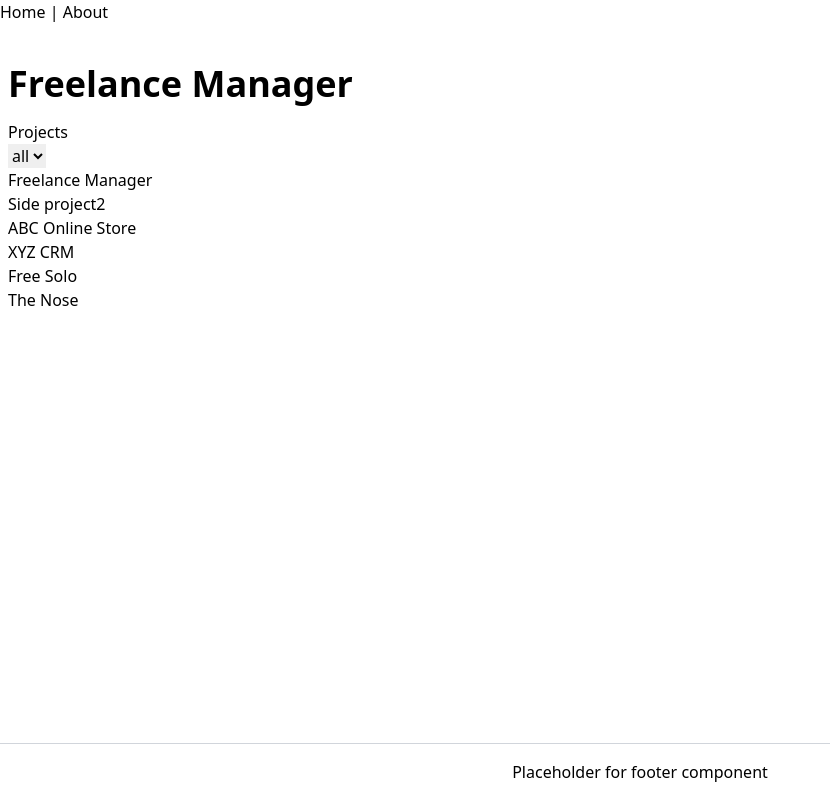
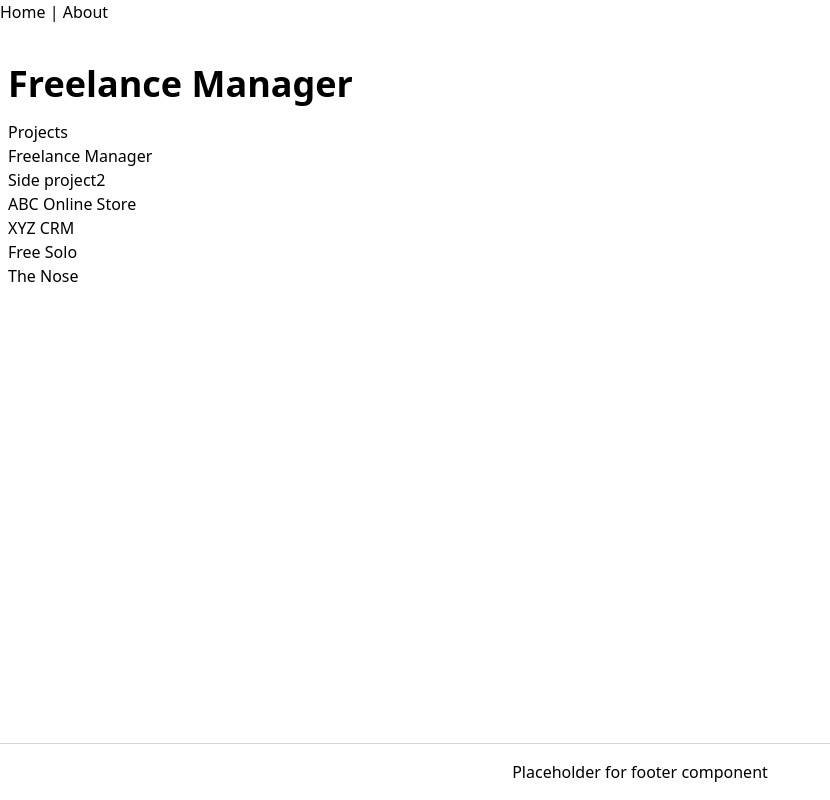
Before and after one commit to MattB09/freelance_manager, a Vue app: page /app in a window 1280 px wide. Shown: the whole page, without its empty margins (0-830 px from the left). Built offline with nearby package versions, Linux system fonts and the light colour scheme; data requests are answered from the project's data file.

Commit message:
Created Project List component and error handling for loading data.

```diff
--- a/package.json
+++ b/package.json
@@ -5,7 +5,8 @@
   "scripts": {
     "serve": "vue-cli-service serve",
     "build": "vue-cli-service build",
-    "lint": "vue-cli-service lint --fix"
+    "lint": "vue-cli-service lint --fix",
+    "server": "json-server --watch data/db.json"
   },
   "dependencies": {
     "axios": "^0.21.1",
--- /dev/null
+++ b/src/components/ProjectList.vue
@@ -0,0 +1,18 @@
+<template>
+  <div v-for="project of projects" :key="project.id">
+    <h3>{{project.name}}</h3>
+  </div>
+</template>
+
+<script lang="ts">
+import { defineComponent } from 'vue';
+import Project from './SingleProject.vue';
+
+export default defineComponent({
+  name: 'ProjectList',
+  props: ['projects'],
+  // setup(props) {
+  //   return
+  // }
+});
+</script>
--- /dev/null
+++ b/src/components/SingleProject.vue
@@ -0,0 +1,14 @@
+<template>
+  <h1>Project Name</h1>
+</template>
+
+<script lang="ts">
+import { defineComponent } from 'vue';
+
+export default defineComponent({
+  name: 'SingleProject',
+  // setup() {
+
+  // }
+});
+</script>
--- a/src/types/DataTypes.ts
+++ b/src/types/DataTypes.ts
@@ -7,7 +7,7 @@ export interface Project {
   id: number;
   clientId?: number;
   name: string;
-  isActive: Boolean;
+  isActive: boolean;
   start?: string; // for now because data is coming from json file.
   end?: string;
 }
@@ -16,7 +16,7 @@ export interface Task {
   id: number;
   projectId: number;
   name: string;
-  isComplete: Boolean;
-  isBillable: Boolean;
+  isComplete: boolean;
+  isBillable: boolean;
   duration: number;
 }
--- a/src/views/AppView.vue
+++ b/src/views/AppView.vue
@@ -1,15 +1,12 @@
 <template>
   <h1 class="text-4xl font-bold mt-0 mb-4">Freelance Manager</h1>
-  <div class="grid grid-cols-2 gap-8 mx-auto justify-items-stretch w-full">
-    <div>
-      <h2>Projects</h2>
-      <select>
-        <option value="all">all</option>
-      </select>
-      <div v-for="project of projects" :key="project.id">
-        <h3>{{project.name}}</h3>
-      </div>
+  <div>
+    <h2>Projects</h2>
+    <div v-if="error">{{"No data available"}}</div>
+    <div v-else-if="projects && projects.length">
+      <ProjectList :projects="projects" />
     </div>
+    <div v-else>Loading</div>
   </div>
 </template>
 
@@ -17,24 +14,30 @@
 import { defineComponent, ref } from 'vue';
 import axios from 'axios';
 import { Project } from '../types/DataTypes';
+import ProjectList from '../components/ProjectList.vue';
 
 export default defineComponent({
+  name: 'AppView',
+  components: { ProjectList },
   setup() {
     const urlBase = 'http://localhost:3000';
     const projects = ref<Project[]>();
+    const error = ref<string | null>(null);
 
     const loadData = async () => {
       try {
         const data = await axios.get(`${urlBase}/projects`);
+        console.log(data);
+        if (data.statusText !== 'OK') throw Error('data not available');
         projects.value = data.data;
-      } catch (error) {
-        console.log(error);
+      } catch (err) {
+        error.value = err.message;
       }
     };
 
     loadData();
 
-    return { projects };
+    return { projects, error };
   },
 });
 </script>
--- a/tsconfig.json
+++ b/tsconfig.json
@@ -32,7 +32,7 @@
     "src/**/*.vue",
     "tests/**/*.ts",
     "tests/**/*.tsx"
-  ],
+, "src/components/SingleProject.vue"  ],
   "exclude": [
     "node_modules"
   ]
```
